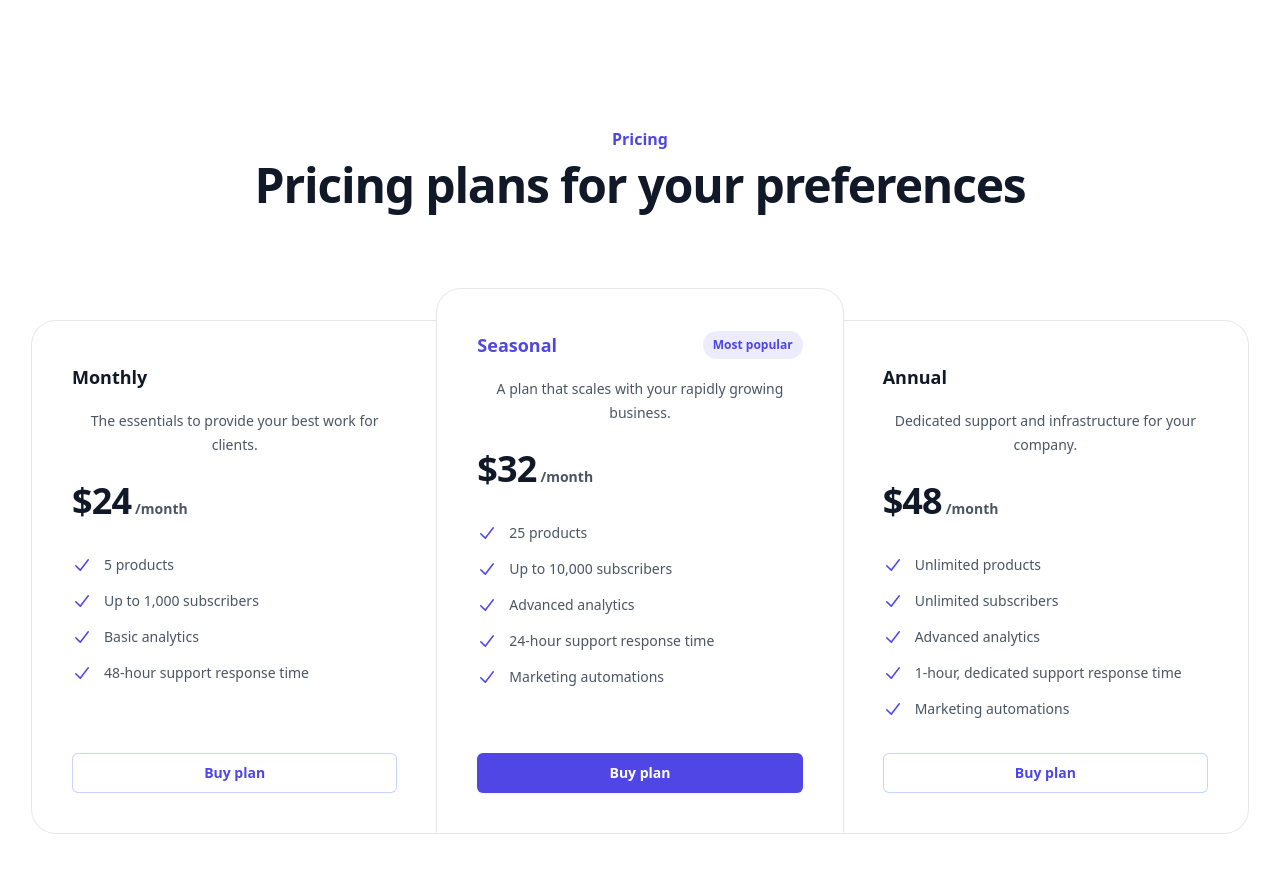
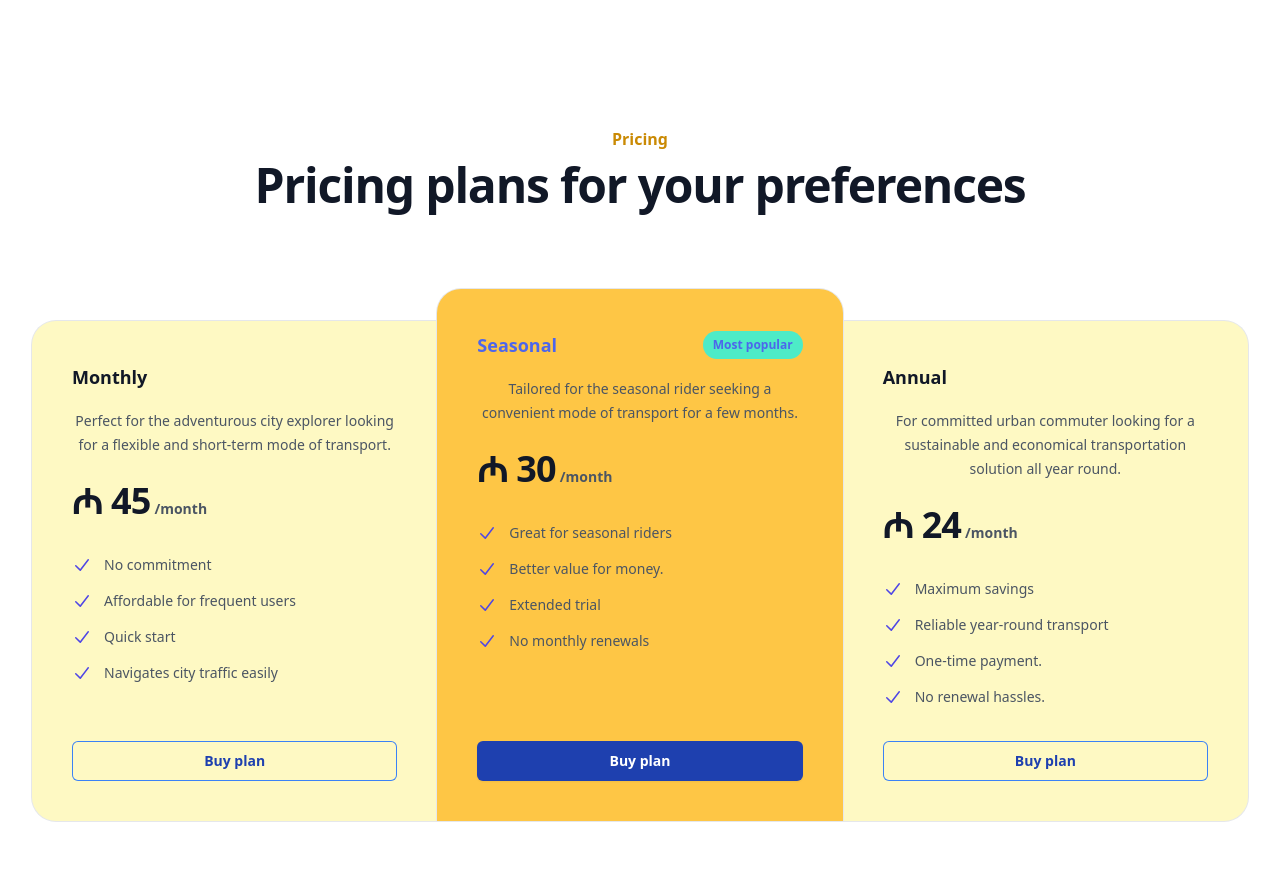
Before and after one commit to Medvezo/fast-point, a React (Create React App) app: page / in a window 1280 px wide. Shown: the part 3900-4773 px from the top of the page. Built offline with nearby package versions, Linux system fonts and the light colour scheme.

Commit message:
Complete Pricing

```diff
--- a/src/Components/Pricing/Pricing.js
+++ b/src/Components/Pricing/Pricing.js
@@ -1,18 +1,20 @@
 import React from "react";
 import { CheckIcon } from "@heroicons/react/20/solid";
+import './Pricing.scss'
 
 const tiers = [
 	{
 		name: "Monthly",
 		id: "tier-freelancer",
 		href: "#",
-		priceMonthly: "$24",
-		description: "The essentials to provide your best work for clients.",
+		priceMonthly: "₼ 45",
+		description:
+			"Perfect for the adventurous city explorer looking for a flexible and short-term mode of transport.",
 		features: [
-			"5 products",
-			"Up to 1,000 subscribers",
-			"Basic analytics",
-			"48-hour support response time",
+			"No commitment",
+			"Affordable for frequent users",
+			"Quick start",
+			"Navigates city traffic easily",
 		],
 		mostPopular: false,
 	},
@@ -20,14 +22,14 @@ const tiers = [
 		name: "Seasonal",
 		id: "tier-startup",
 		href: "#",
-		priceMonthly: "$32",
-		description: "A plan that scales with your rapidly growing business.",
+		priceMonthly: "₼ 30",
+		description:
+			"Tailored for the seasonal rider seeking a convenient mode of transport for a few months.",
 		features: [
-			"25 products",
-			"Up to 10,000 subscribers",
-			"Advanced analytics",
-			"24-hour support response time",
-			"Marketing automations",
+			"Great for seasonal riders",
+			"Better value for money.",
+			"Extended trial",
+			"No monthly renewals",
 		],
 		mostPopular: true,
 	},
@@ -35,14 +37,13 @@ const tiers = [
 		name: "Annual",
 		id: "tier-enterprise",
 		href: "#",
-		priceMonthly: "$48",
-		description: "Dedicated support and infrastructure for your company.",
+		priceMonthly: "₼ 24",
+		description: "For committed urban commuter looking for a sustainable and economical transportation solution all year round.",
 		features: [
-			"Unlimited products",
-			"Unlimited subscribers",
-			"Advanced analytics",
-			"1-hour, dedicated support response time",
-			"Marketing automations",
+			"Maximum savings",
+			"Reliable year-round transport",
+			"One-time payment.",
+			"No renewal hassles.",
 		],
 		mostPopular: false,
 	},
@@ -57,7 +58,7 @@ export default function Example() {
 		<div className="bg-white py-24 sm:py-32">
 			<div className="mx-auto max-w-7xl px-6 lg:px-8">
 				<div className="mx-auto max-w-4xl text-center">
-					<h2 className="text-base font-semibold leading-7 text-indigo-600">
+					<h2 className="text-base font-semibold leading-7 text-yellow-600">
 						Pricing
 					</h2>
 					<p className="mt-2 text-4xl font-bold tracking-tight text-gray-900 sm:text-5xl">
@@ -65,28 +66,28 @@ export default function Example() {
 					</p>
 				</div>
 
-				<div className="isolate mx-auto mt-16 grid max-w-md grid-cols-1 gap-y-8 sm:mt-20 lg:mx-0 lg:max-w-none lg:grid-cols-3">
+				<div className="main-text isolate mx-auto mt-16 grid max-w-md grid-cols-1 gap-y-8 sm:mt-20 lg:mx-0 lg:max-w-none lg:grid-cols-3">
 					{tiers.map((tier, tierIdx) => (
 						<div
 							key={tier.id}
 							className={classNames(
-								tier.mostPopular ? "lg:z-10 lg:rounded-b-none" : "lg:mt-8",
+								tier.mostPopular ? "most-popular lg:z-10 lg:rounded-b-none" : "lg:mt-8",
 								tierIdx === 0 ? "lg:rounded-r-none" : "",
 								tierIdx === tiers.length - 1 ? "lg:rounded-l-none" : "",
-								"flex flex-col justify-between rounded-3xl bg-white p-8 ring-1 ring-gray-200 xl:p-10"
+								"flex flex-col justify-between rounded-3xl bg-yellow-100 p-8 ring-1 ring-gray-200 xl:p-10"
 							)}>
-							<div>
+							<div >
 								<div className="flex items-center justify-between gap-x-4">
 									<h3
 										id={tier.id}
 										className={classNames(
-											tier.mostPopular ? "text-indigo-600" : "text-gray-900",
-											"text-lg font-semibold leading-8"
+											tier.mostPopular ? "seasonal-text" : "text-gray-900",
+											"text-lg font-semibold leading-8 "
 										)}>
 										{tier.name}
 									</h3>
 									{tier.mostPopular ? (
-										<p className="rounded-full bg-indigo-600/10 px-2.5 py-1 text-xs font-semibold leading-5 text-indigo-600">
+										<p className="most-popular-text rounded-full px-2.5 py-1 text-xs font-semibold leading-5">
 											Most popular
 										</p>
 									) : null}
@@ -102,9 +103,7 @@ export default function Example() {
 										/month
 									</span>
 								</p>
-								<ul
-									role="list"
-									className="mt-8 space-y-3 text-sm leading-6 text-gray-600">
+								<ul className="mt-8 space-y-3 text-sm leading-6 text-gray-600">
 									{tier.features.map((feature) => (
 										<li key={feature} className="flex gap-x-3">
 											<CheckIcon
@@ -121,9 +120,9 @@ export default function Example() {
 								aria-describedby={tier.id}
 								className={classNames(
 									tier.mostPopular
-										? "bg-indigo-600 text-white shadow-sm hover:bg-indigo-500"
-										: "text-indigo-600 ring-1 ring-inset ring-indigo-200 hover:ring-indigo-300",
-									"mt-8 block rounded-md py-2 px-3 text-center text-sm font-semibold leading-6 focus-visible:outline focus-visible:outline-2 focus-visible:outline-offset-2 focus-visible:outline-indigo-600"
+										? "bg-blue-800 text-white shadow-sm hover:bg-blue-600"
+										: "text-blue-800 ring-1 ring-inset ring-blue-500 hover:ring-blue-800",
+									"mt-8 block rounded-md py-2 px-3 text-center text-sm font-semibold leading-6 focus-visible:outline focus-visible:outline-2 focus-visible:outline-offset-2 focus-visible:outline-blue-600"
 								)}>
 								Buy plan
 							</a>
--- /dev/null
+++ b/src/Components/Pricing/Pricing.scss
@@ -0,0 +1,14 @@
+@import "../Variables/Variables";
+
+.main-text{
+    .most-popular{
+        background-color: $yellowMain;
+        }
+    .most-popular-text{
+        color: $blueAccentDark;
+        background-color: $blueAccentLight;
+    }
+    .seasonal-text{
+        color: $blueAccentDark;
+    }
+}
```
